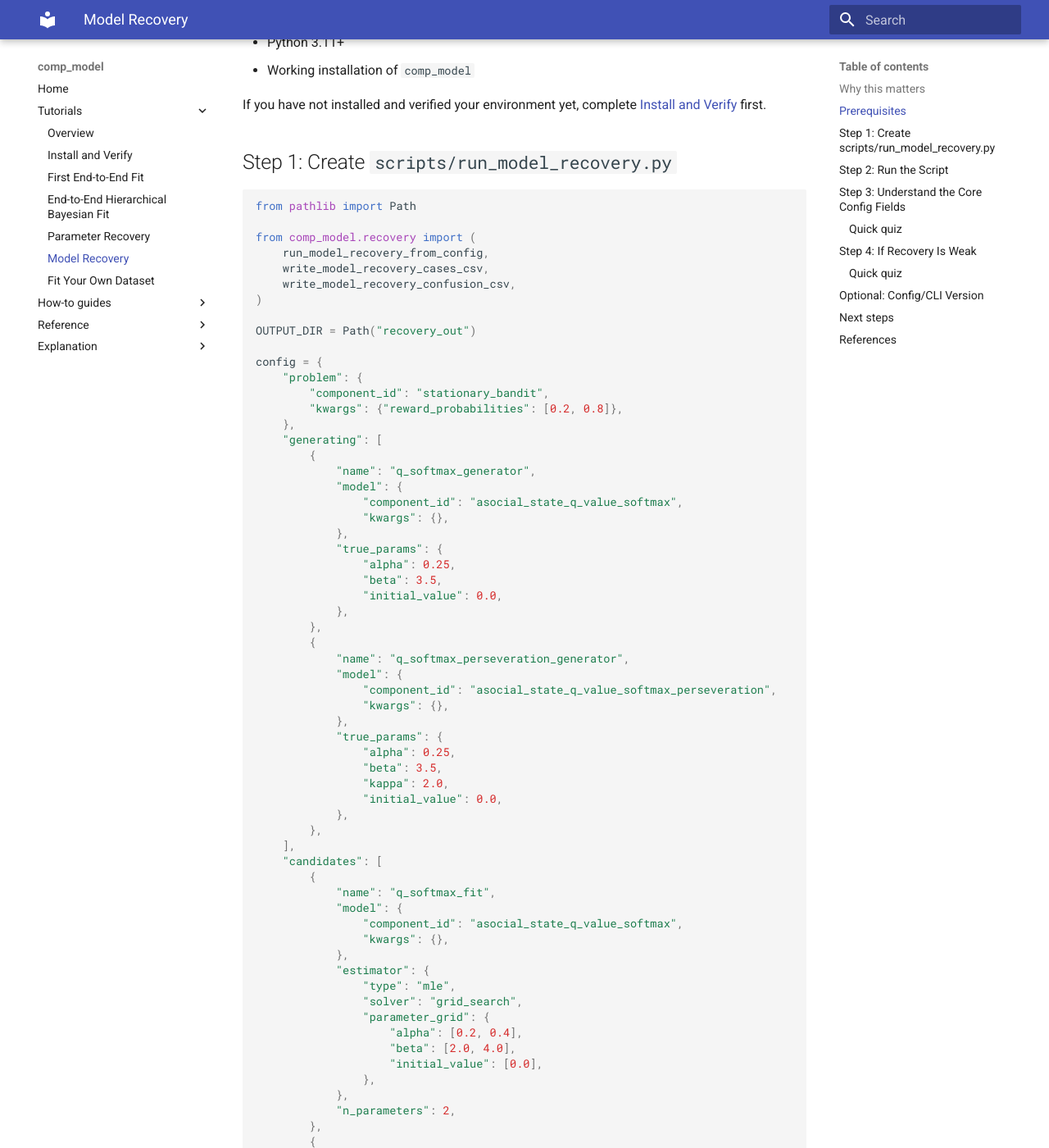
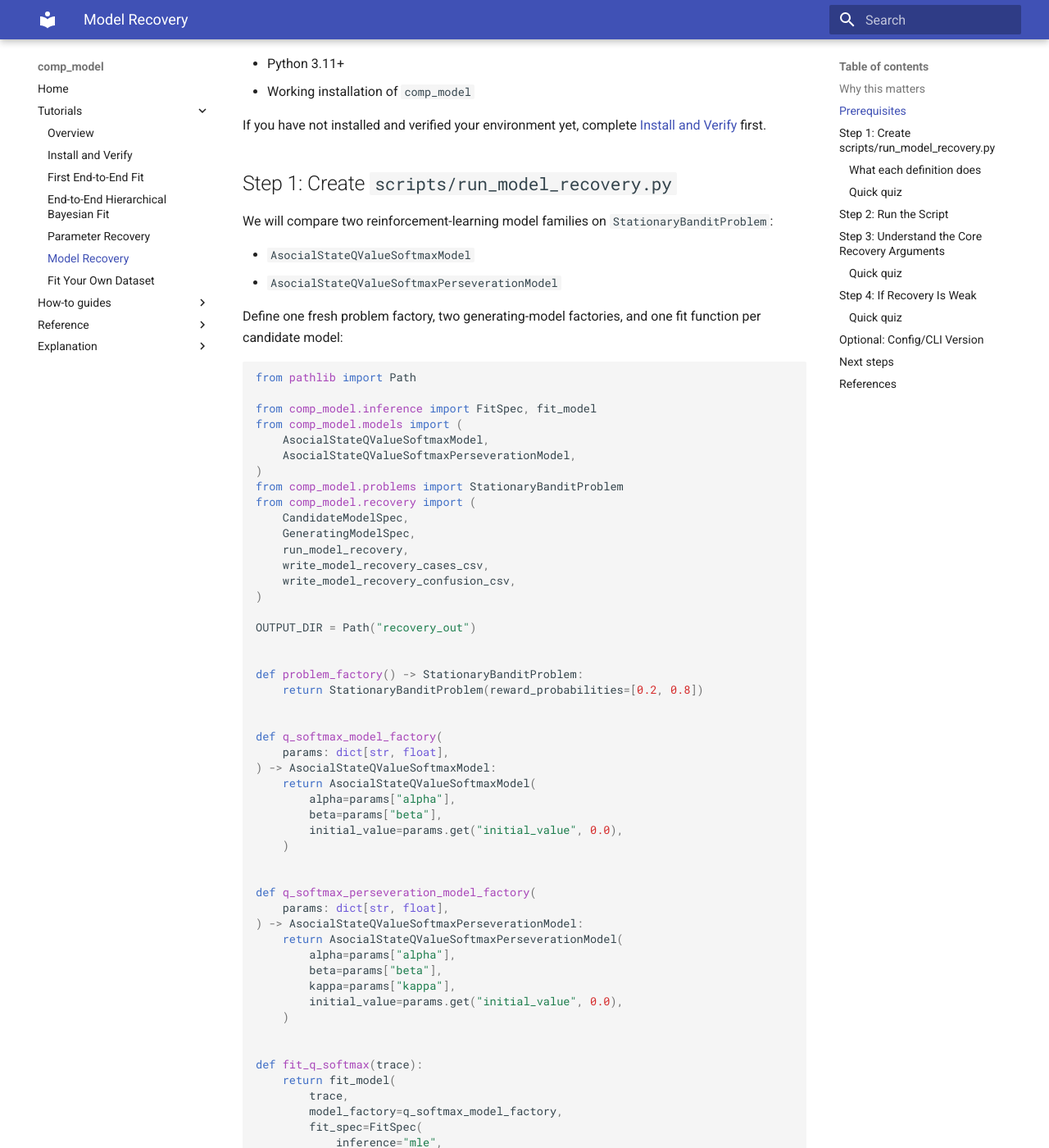
Before and after one commit to g-morishita/comp_model, an MkDocs documentation site: the page built from docs/tutorials/model-recovery.md, in a window 1280 px wide and 1400 px high, scrolled down 759 px. Shown: the whole window at 82% size. Built offline with MkDocs 1.6.1 and Material for MkDocs 9.7.7, drawn with Linux system fonts in a browser that asks for light colours; some of the changed text lies outside the part shown.

Commit message:
docs: improve model-recovery tutorial md

````diff
--- a/docs/tutorials/model-recovery.md
+++ b/docs/tutorials/model-recovery.md
@@ -1,20 +1,24 @@
 # Tutorial: Model Recovery (Python Script Workflow)
 
-In this tutorial, you will run a full model-recovery workflow from one Python script.
+In this tutorial, you will run a full model-recovery workflow from one Python
+script using the direct recovery API.
 
 Model recovery asks:
 
-"When data are generated by model A, does the model-comparison pipeline select model A over the alternatives?"
+"When data are generated by model A, does the model-comparison pipeline select
+model A over the alternatives?"
 
 ## Why this matters
 
 - A good in-sample fit does not guarantee that models are distinguishable.
-- Flexible models can win by overfitting unless complexity penalties are appropriate.
-- Recovery tells you whether your task design, trial count, and criterion can separate candidate theories before you interpret real-data model wins.
+- Flexible models can win by overfitting unless complexity penalties are
+  appropriate.
+- Recovery tells you whether your task design, trial count, and criterion can
+  separate candidate theories before you interpret real-data model wins.
 
 In this tutorial, you will:
 
-1. write a model-recovery script,
+1. build reusable generating-model and candidate-fit definitions,
 2. run repeated simulate-fit-select loops,
 3. inspect confusion and case-level results,
 4. write case/confusion CSV artifacts.
@@ -29,93 +33,139 @@ If you have not installed and verified your environment yet, complete
 
 ## Step 1: Create `scripts/run_model_recovery.py`
 
+We will compare two reinforcement-learning model families on
+`StationaryBanditProblem`:
+
+- `AsocialStateQValueSoftmaxModel`
+- `AsocialStateQValueSoftmaxPerseverationModel`
+
+Define one fresh problem factory, two generating-model factories, and one fit
+function per candidate model:
+
 ```python
 from pathlib import Path
 
+from comp_model.inference import FitSpec, fit_model
+from comp_model.models import (
+    AsocialStateQValueSoftmaxModel,
+    AsocialStateQValueSoftmaxPerseverationModel,
+)
+from comp_model.problems import StationaryBanditProblem
 from comp_model.recovery import (
-    run_model_recovery_from_config,
+    CandidateModelSpec,
+    GeneratingModelSpec,
+    run_model_recovery,
     write_model_recovery_cases_csv,
     write_model_recovery_confusion_csv,
 )
 
 OUTPUT_DIR = Path("recovery_out")
 
-config = {
-    "problem": {
-        "component_id": "stationary_bandit",
-        "kwargs": {"reward_probabilities": [0.2, 0.8]},
-    },
-    "generating": [
-        {
-            "name": "q_softmax_generator",
-            "model": {
-                "component_id": "asocial_state_q_value_softmax",
-                "kwargs": {},
+
+def problem_factory() -> StationaryBanditProblem:
+    return StationaryBanditProblem(reward_probabilities=[0.2, 0.8])
+
+
+def q_softmax_model_factory(
+    params: dict[str, float],
+) -> AsocialStateQValueSoftmaxModel:
+    return AsocialStateQValueSoftmaxModel(
+        alpha=params["alpha"],
+        beta=params["beta"],
+        initial_value=params.get("initial_value", 0.0),
+    )
+
+
+def q_softmax_perseveration_model_factory(
+    params: dict[str, float],
+) -> AsocialStateQValueSoftmaxPerseverationModel:
+    return AsocialStateQValueSoftmaxPerseverationModel(
+        alpha=params["alpha"],
+        beta=params["beta"],
+        kappa=params["kappa"],
+        initial_value=params.get("initial_value", 0.0),
+    )
+
+
+def fit_q_softmax(trace):
+    return fit_model(
+        trace,
+        model_factory=q_softmax_model_factory,
+        fit_spec=FitSpec(
+            inference="mle",
+            solver="grid_search",
+            parameter_grid={
+                "alpha": [0.2, 0.4],
+                "beta": [2.0, 4.0],
+                "initial_value": [0.0],
             },
-            "true_params": {
-                "alpha": 0.25,
-                "beta": 3.5,
-                "initial_value": 0.0,
+        ),
+    )
+
+
+def fit_q_softmax_perseveration(trace):
+    return fit_model(
+        trace,
+        model_factory=q_softmax_perseveration_model_factory,
+        fit_spec=FitSpec(
+            inference="mle",
+            solver="grid_search",
+            parameter_grid={
+                "alpha": [0.2, 0.4],
+                "beta": [2.0, 4.0],
+                "kappa": [0.0, 2.0],
+                "initial_value": [0.0],
             },
+        ),
+    )
+
+
+generating_specs = (
+    GeneratingModelSpec(
+        name="q_softmax_generator",
+        model_factory=q_softmax_model_factory,
+        true_params={
+            "alpha": 0.25,
+            "beta": 3.5,
+            "initial_value": 0.0,
         },
-        {
-            "name": "q_softmax_perseveration_generator",
-            "model": {
-                "component_id": "asocial_state_q_value_softmax_perseveration",
-                "kwargs": {},
-            },
-            "true_params": {
-                "alpha": 0.25,
-                "beta": 3.5,
-                "kappa": 2.0,
-                "initial_value": 0.0,
-            },
+    ),
+    GeneratingModelSpec(
+        name="q_softmax_perseveration_generator",
+        model_factory=q_softmax_perseveration_model_factory,
+        true_params={
+            "alpha": 0.25,
+            "beta": 3.5,
+            "kappa": 2.0,
+            "initial_value": 0.0,
         },
-    ],
-    "candidates": [
-        {
-            "name": "q_softmax_fit",
-            "model": {
-                "component_id": "asocial_state_q_value_softmax",
-                "kwargs": {},
-            },
-            "estimator": {
-                "type": "mle",
-                "solver": "grid_search",
-                "parameter_grid": {
-                    "alpha": [0.2, 0.4],
-                    "beta": [2.0, 4.0],
-                    "initial_value": [0.0],
-                },
-            },
-            "n_parameters": 2,
-        },
-        {
-            "name": "q_softmax_perseveration_fit",
-            "model": {
-                "component_id": "asocial_state_q_value_softmax_perseveration",
-                "kwargs": {},
-            },
-            "estimator": {
-                "type": "mle",
-                "solver": "grid_search",
-                "parameter_grid": {
-                    "alpha": [0.2, 0.4],
-                    "beta": [2.0, 4.0],
-                    "kappa": [0.0, 2.0],
-                    "initial_value": [0.0],
-                },
-            },
-            "n_parameters": 3,
-        },
-    ],
-    "n_trials": 80,
-    "n_replications_per_generator": 6,
-    "criterion": "bic",
-    "seed": 44,
-}
+    ),
+)
 
-result = run_model_recovery_from_config(config)
+
+candidate_specs = (
+    CandidateModelSpec(
+        name="q_softmax_fit",
+        fit_function=fit_q_softmax,
+        n_parameters=2,
+    ),
+    CandidateModelSpec(
+        name="q_softmax_perseveration_fit",
+        fit_function=fit_q_softmax_perseveration,
+        n_parameters=3,
+    ),
+)
+
+
+result = run_model_recovery(
+    problem_factory=problem_factory,
+    generating_specs=generating_specs,
+    candidate_specs=candidate_specs,
+    n_trials=80,
+    n_replications_per_generator=6,
+    criterion="bic",
+    seed=44,
+)
 
 print("criterion:", result.criterion)
 print("n_cases:", len(result.cases))
@@ -161,6 +211,21 @@ print("  cases:", cases_csv)
 print("  confusion:", confusion_csv)
 ```
 
+### What each definition does
+
+- `problem_factory()` returns one fresh task per simulated dataset.
+- `GeneratingModelSpec(...)` defines one generating model family and its
+  ground-truth parameters.
+- `CandidateModelSpec(...)` defines one candidate fitting path and its
+  complexity penalty.
+- `fit_q_softmax(...)` and `fit_q_softmax_perseveration(...)` fit one
+  simulated dataset each.
+
+### Quick quiz
+
+??? question "If you want to estimate `initial_value` too, what should you change?"
+    Keep `initial_value` flowing through the model factories, then count it in `n_parameters` and fit it over a non-degenerate grid instead of `[0.0]`.
+
 ## Step 2: Run the Script
 
 ```bash
@@ -186,12 +251,21 @@ written
   confusion: recovery_out/tutorial_model_confusion.csv
 ```
 
-## Step 3: Understand the Core Config Fields
+What `run_model_recovery(...)` does for each case:
 
-- `generating` sets which models generate data and their true parameters.
-- `candidates` sets which models are fit and how each one is estimated.
-- `n_replications_per_generator` controls how many datasets per generating
-  model.
+1. build one generating model from a `GeneratingModelSpec`,
+2. simulate one synthetic dataset,
+3. fit every `CandidateModelSpec` to that dataset,
+4. rank candidates under the selected criterion,
+5. store the selected model and all candidate summaries.
+
+## Step 3: Understand the Core Recovery Arguments
+
+- `generating_specs` sets which models generate data and their true
+  parameters.
+- `candidate_specs` sets which models are fit and how each one is estimated.
+- `n_replications_per_generator` controls how many datasets are simulated per
+  generating model.
 - `criterion` sets selection rule (`"log_likelihood"`, `"aic"`, `"bic"`,
   `"waic"`, `"psis_loo"`).
 - `n_parameters` controls complexity penalties for AIC/BIC.
@@ -222,7 +296,8 @@ If diagonal counts are low, rerun after changing one lever at a time:
 
 ## Optional: Config/CLI Version
 
-You can save the same config as YAML/JSON and run:
+If you prefer declarative configs, save the equivalent setup as YAML/JSON and
+run:
 
 ```bash
 comp-model-recovery --config recovery_config.yaml --mode model --output-dir recovery_out --prefix run1
````
